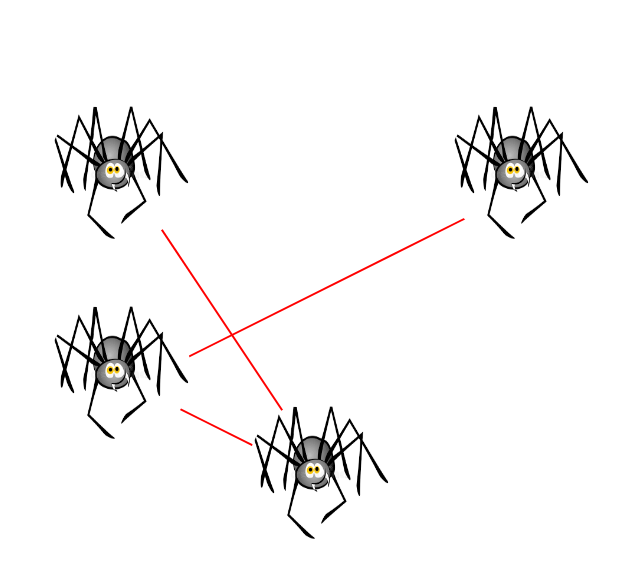
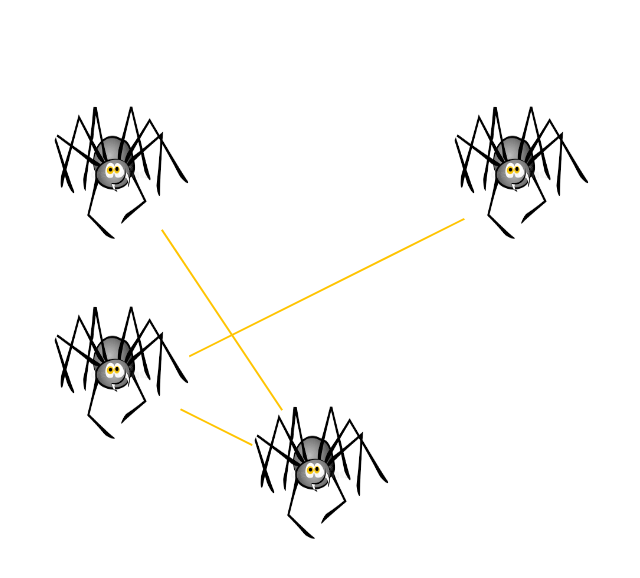
Before and after one commit to lukaszk76/spiders, a Next.js app: page / in a window 1280 px wide. Shown: the top 578 px of the page, without its empty margins (53-693 px from the left). Built offline with nearby package versions, Linux system fonts and the light colour scheme.

Commit message:
lines marked red if crossed

```diff
--- a/components/Lines.js
+++ b/components/Lines.js
@@ -17,7 +17,7 @@ const Lines = (props) => {
                 return (
 
                     <line
-                        className={styles.redLines}
+                        className={props.state.linesCrossed[lineId] ? styles.crossedLine : styles.solvedLine}
                         key={lineId}
                         x1={props.state.spiders[spider1].x+77} // +77 is to make a line starts from center of a spider #TODO: replace static 77 with a dynamic value depending on size of a spider
                         y1={props.state.spiders[spider1].y+77}
--- a/components/Spiders.js
+++ b/components/Spiders.js
@@ -13,9 +13,10 @@ class Spiders extends Component {
 
     this.deltaX = undefined;  //delta between current position of cursor and center of a spider when dragging starts (X coordinate)
     this.deltaY = undefined;  //delta between current position of cursor and center of a spider when dragging starts (Y coordinate)
-    this.state = {  //collection of spiders. Initially null - these are loaded from JSON in componentDidMount()
-      spiders:null,
-      lines:null
+    this.state = {
+      spiders:null,       //collection of spiders. Initially null - these are loaded from JSON in componentDidMount()
+      lines:null,         //collection of lines between spiders. Initially null - these are loaded from JSON in componentDidMount()
+      linesCrossed: {}  //collection of lines crossed with other lines
     };
   }
 
@@ -28,10 +29,26 @@ class Spiders extends Component {
     const newState = {
       ...this.state,
       spiders: level1Data.spiders,
-      lines: level1Data.lines
+      lines: level1Data.lines,
     }
 
     this.setState(newState);
+
+    this.identifyCrossedLines();
+
+  }
+
+  identifyCrossedLines() {
+
+    if( this.state.spiders !== null & this.state.lines !== null ) {
+      const linesCrossed = checkIfSolved(this.state.spiders, this.state.lines);
+      const newState = {
+        ...this.state,
+        linesCrossed: linesCrossed
+      };
+
+      this.setState( newState );
+    };
   }
 
   spiderDragged(e, spiderId) {
@@ -47,7 +64,9 @@ class Spiders extends Component {
       }
       this.setState( newState );
     }
-    checkIfSolved(this.state.spiders, this.state.lines);
+
+    this.identifyCrossedLines();
+
   }
 
   setDeltas(e, spiderId) {
--- a/styles/styles.module.css
+++ b/styles/styles.module.css
@@ -2,9 +2,14 @@
     border-radius: 9999px;
   }
 
-.redLines {
-  stroke:rgb(255,0,0);
+.solvedLine {
+  stroke:rgb(255,196,0);
   stroke-width:2
+}
+
+.crossedLine {
+  stroke:rgb(255, 0, 0);
+  stroke-width:4
 }
 
 .spiders {
--- a/utils/checkIfSolved.js
+++ b/utils/checkIfSolved.js
@@ -22,14 +22,14 @@ const checkIfCrossed = (equation1, equation2, spiders, spider1, spider2, spider3
     const minY = Math.min( spiders[spider1].y, spiders[spider2].y, spiders[spider3].y, spiders[spider4].y )
     const maxY = Math.max( spiders[spider1].y, spiders[spider2].y, spiders[spider3].y, spiders[spider4].y )
 
-    if (W === 0) {
-        return false; // lines are parallel - no crossing
-    } else {
+    if (W !== 0) {
+
         const x = Wx / W;   // lines are crossing in (x,y)
         const y = Wy / W;
+
         if (                // check if they are crossing between spiders or on extenions of lines (not the case we need)
             x > minX &
-            x < maxY &
+            x < maxX &
             y > minY &
             y < maxY
         ) {
@@ -48,7 +48,7 @@ const checkIfSolved = ( spiders, lines ) => {
         .map( lineId => {
             const spider1 = lines[lineId].from; // select both spiders at the line end
             const spider2 = lines[lineId].to;
-            equations[lineId] = factors (       // calculate equation ax + by = c from coordinates x,y of spiders at line ends and store it equations
+            equations[lineId] = factors (       // calculate factors of equation ax + by = c from coordinates x,y of spiders at line ends and store it equations
                 spiders[spider1].x,
                 spiders[spider1].y,
                 spiders[spider2].x,
@@ -57,8 +57,9 @@ const checkIfSolved = ( spiders, lines ) => {
         }
     )
 
+    const linesCrossed = {}; //this will contain id of lines which cross with other ones
     Object
-        .keys(lines)
+        .keys(lines)            // for each line check if it crosses with some other line
         .map( lineId1 => {
             Object
                 .keys(lines)
@@ -74,11 +75,20 @@ const checkIfSolved = ( spiders, lines ) => {
                         spider2 !== spider3 &
                         spider2 !== spider4)
                         {
-                            checkIfCrossed(equations[lineId1], equations[lineId2], spiders, spider1, spider2, spider3, spider4); //check if these 2 lines crosses between spiders
+                             if (checkIfCrossed( //check if these 2 lines crosses between spiders
+                                 equations[lineId1],
+                                 equations[lineId2],
+                                 spiders,
+                                 spider1,
+                                 spider2,
+                                 spider3,
+                                 spider4)) {
+                                     linesCrossed[lineId1]=true;
+                                 };
                         }
                 })
         })
-
+    return linesCrossed;
 }
 
 export default checkIfSolved;
```
